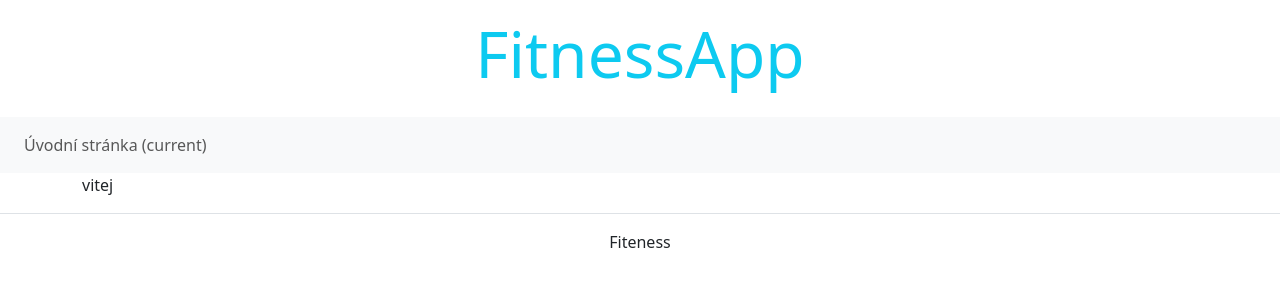
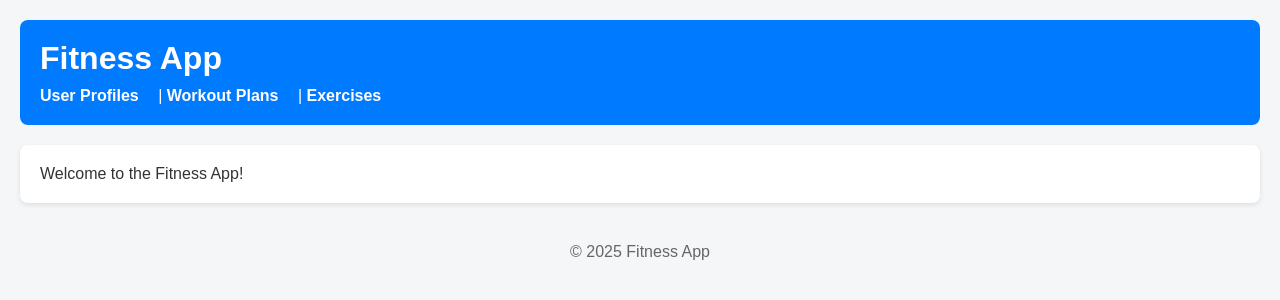
Before and after one commit to MFrly/FitnessDjango, a Django app: page / in a window 1280 px wide. Shown: the top 300 px of the page. Run offline with Django 5.2, Linux system fonts and the light colour scheme; some libraries are stand-ins or nearby versions.

Commit message:
pridani css

```diff
--- /dev/null
+++ b/library/static/css/styles.css
@@ -0,0 +1,68 @@
+/* styles.css */
+
+/* Global reset */
+* {
+    margin: 0;
+    padding: 0;
+    box-sizing: border-box;
+}
+
+/* Base styling */
+body {
+    font-family: Arial, sans-serif;
+    background-color: #f4f6f8;
+    color: #333;
+    padding: 20px;
+}
+
+/* Header */
+header {
+    background-color: #007bff;
+    color: white;
+    padding: 20px;
+    border-radius: 8px;
+    margin-bottom: 20px;
+}
+
+header h1 {
+    margin-bottom: 10px;
+}
+
+nav a {
+    color: white;
+    text-decoration: none;
+    margin-right: 15px;
+    font-weight: bold;
+}
+
+nav a:hover {
+    text-decoration: underline;
+}
+
+/* Main content */
+main {
+    background-color: white;
+    padding: 20px;
+    border-radius: 8px;
+    box-shadow: 0 2px 5px rgba(0, 0, 0, 0.1);
+}
+
+/* Footer */
+footer {
+    text-align: center;
+    margin-top: 40px;
+    color: #666;
+}
+
+/* Utility classes */
+.text-center {
+    text-align: center;
+}
+
+.mt-3 {
+    margin-top: 1rem;
+}
+
+.mb-3 {
+    margin-bottom: 1rem;
+}
--- a/library/templates/base.html
+++ b/library/templates/base.html
@@ -1,27 +1,28 @@
+{% load static %}
+
 <!DOCTYPE html>
-<html lang="cs">
+<html lang="en">
 <head>
     <meta charset="UTF-8">
-    <title>{% block title %}Školní knihovna{% endblock %}</title>
-    <!-- Bootstrap CSS -->
-    {% load static %}
-    <link rel="stylesheet" href="{% static 'bootstrap/bootstrap.min.css' %}">
+    <title>{% block title %}Fitness App{% endblock %}</title>
     <link rel="stylesheet" href="{% static 'css/styles.css' %}">
 </head>
 <body>
-    <!-- Záhlaví -->
-     {% include 'page/header.html' %}
-    <!-- Navigace -->
-    {% include 'page/navbar.html' %}
-    <!-- Obsah stránky -->
-    <main class="container">
-    {% block content %}{% endblock %}
+    <header>
+        <h1>Fitness App</h1>
+        <nav>
+            <a href="{% url 'userprofile-list' %}">User Profiles</a> |
+            <a href="{% url 'workoutplan-list' %}">Workout Plans</a> |
+            <a href="{% url 'exercise-list' %}">Exercises</a>
+        </nav>
+    </header>
+
+    <main>
+        {% block content %}{% endblock %}
     </main>
-    <!-- Zápatí -->
-     {% include 'page/footer.html' %}
-    <!-- jQuery first, then Popper.js, then Bootstrap JS -->
-    <script src="{% static 'bootstrap/jquery-3.3.1.slim.min.js' %}"></script>
-    <script src="{% static 'bootstrap/popper.min.js' %}"></script>
-    <script src="{% static 'bootstrap/bootstrap.min.js' %}"></script>
+
+    <footer>
+        <p>&copy; 2025 Fitness App</p>
+    </footer>
 </body>
 </html>
--- a/library/templates/index.html
+++ b/library/templates/index.html
@@ -1,5 +1,6 @@
 {% extends 'base.html' %}
 
-{{% block content %}
-	<p>vitej</p>
-{% endblock %}}
+{% block content %}
+    <p>Welcome to the Fitness App!</p>
+{% endblock %}
+ck %}}
--- a/library/urls.py
+++ b/library/urls.py
@@ -21,4 +21,8 @@ from . import views
 urlpatterns = [
     path('admin/', admin.site.urls),
     path('', views.index, name='index'),
+    path('profiles/', views.UserProfileListView.as_view(), name='userprofile-list'),
+    path('workout-plans/', views.WorkoutPlanListView.as_view(), name='workoutplan-list'),
+    path('workout-plans/<int:pk>/', views.WorkoutPlanDetailView.as_view(), name='workoutplan-detail'),
+    path('exercises/', views.ExerciseListView.as_view(), name='exercise-list'),
 ]
--- a/library/views.py
+++ b/library/views.py
@@ -1,7 +1,24 @@
-from django.http import Http404
 from django.shortcuts import render
-# Create your views here.
+from django.views.generic import ListView, DetailView
+from .models import UserProfile, WorkoutPlan, Exercise, WorkoutExercise
 
 def index(request):
-    pass
-    return render(request,'index.html',)
+    return render(request, 'index.html')
+class UserProfileListView(ListView):
+    model = UserProfile
+    template_name = 'userprofile_list.html'
+
+
+class WorkoutPlanListView(ListView):
+    model = WorkoutPlan
+    template_name = 'workoutplan_list.html'
+
+
+class WorkoutPlanDetailView(DetailView):
+    model = WorkoutPlan
+    template_name = 'workoutplan_detail.html'
+
+
+class ExerciseListView(ListView):
+    model = Exercise
+    template_name = 'exercise_list.html'
```
Also changed, not shown: library/models.py (+14 -0 lines), db.sqlite3, library/media/gym.gif (added), library/media/supino.gif (added), library/migrations/0002_userprofile_is_trainer_userprofile_trainer.py (added).
